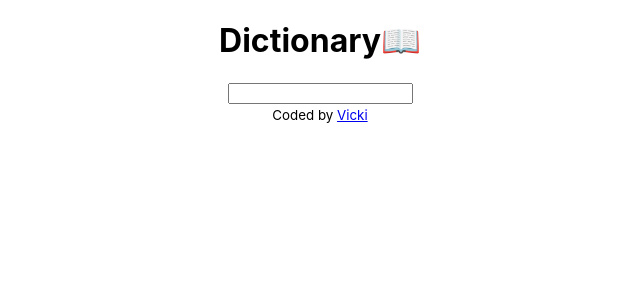
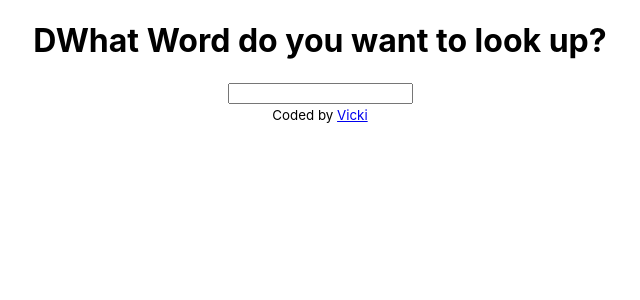
Before and after one commit to VSeaman8/dictionary-project-v1, a React (Create React App) app: page / in a window 1280 px wide. Shown: the top 300 px of the page, without its empty margins (320-960 px from the left). Built offline with nearby package versions, Linux system fonts and the light colour scheme; the HTML template or start-up script is replaced by a standard one.

Commit message:
minor language changes

```diff
--- a/src/App.js
+++ b/src/App.js
@@ -6,7 +6,7 @@ export default function App() {
     <div className="App">
       <div className="container">
         <header>
-          <h1>Dictionary📖</h1>
+          <h1>DWhat Word do you want to look up?</h1>
         </header>
         <main>
           <Dictionary />
```
